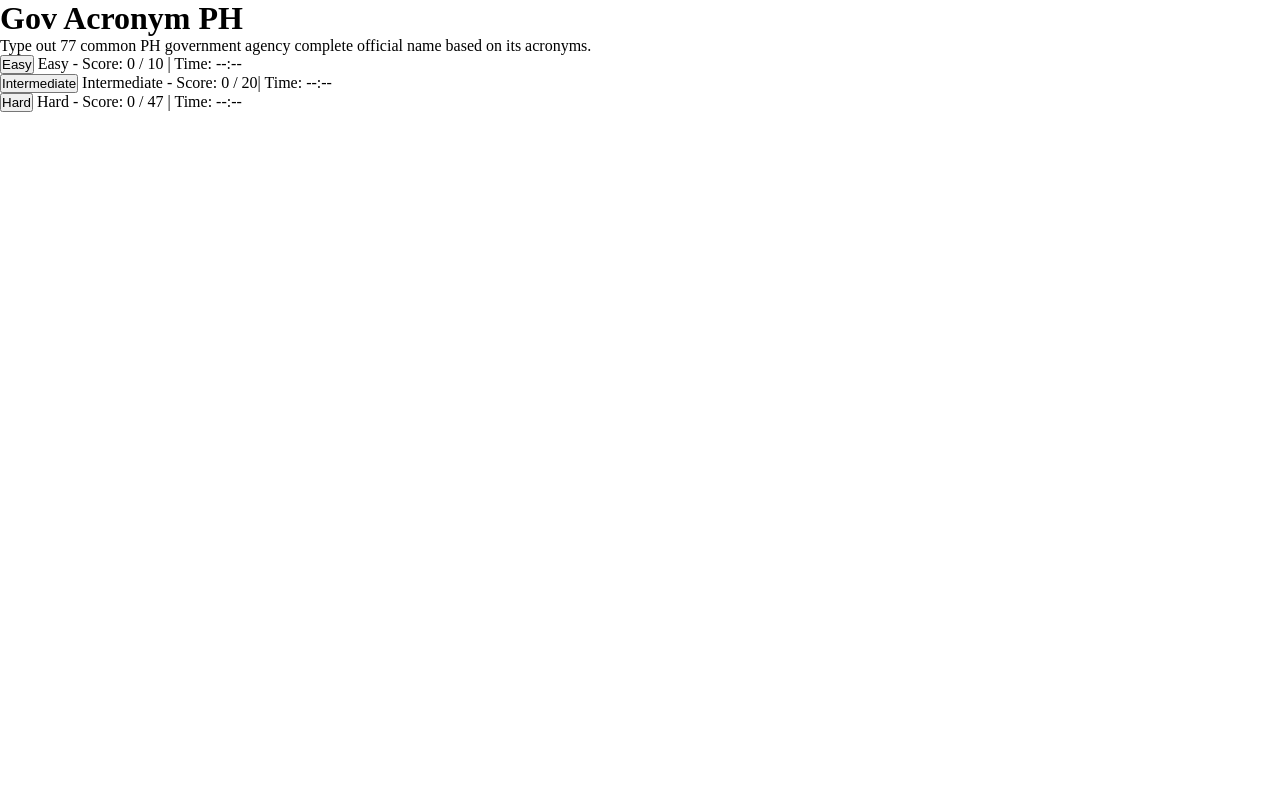
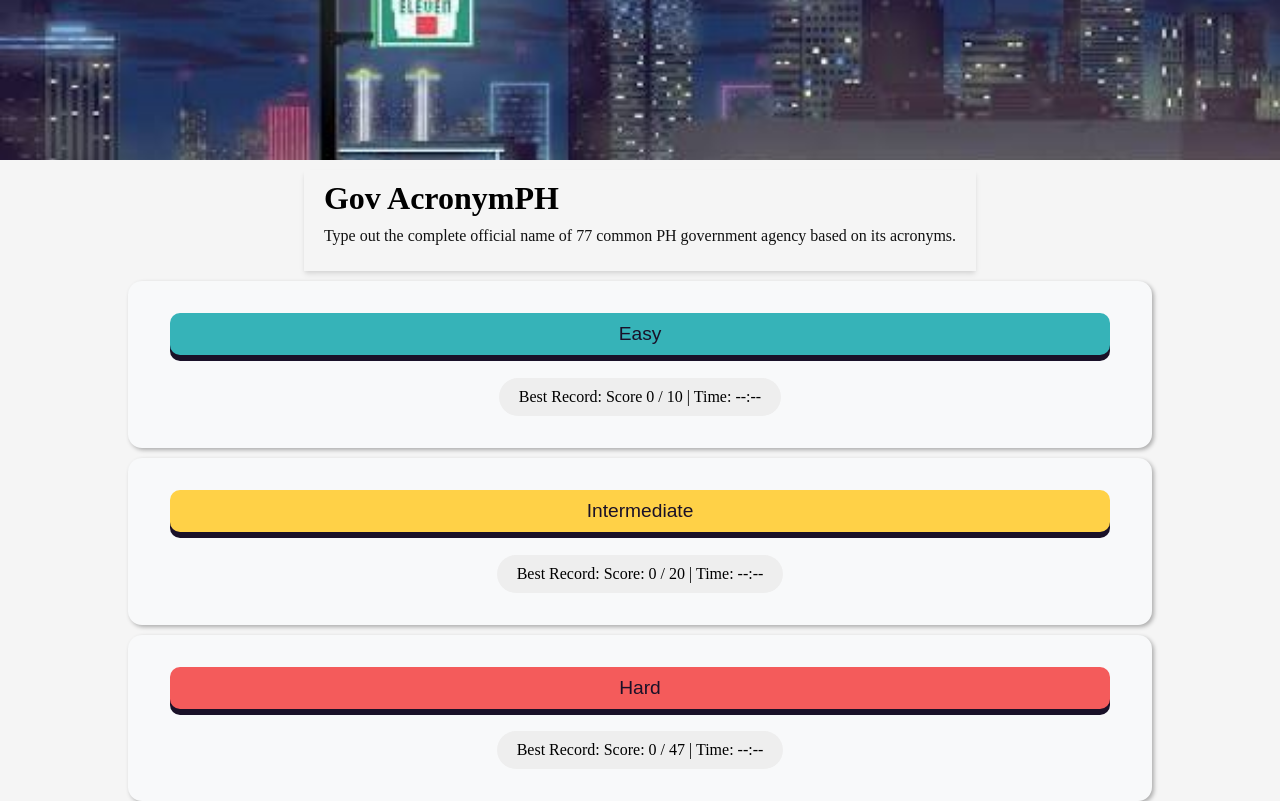
Before and after one commit to isaacnicomedez/gov-acronym-ph, a plain HTML site: page index.html in a window 1280 px wide. Drawn offline with Linux system fonts and the light colour scheme.

Commit message:
Add styling for homePage

```diff
--- a/index.html
+++ b/index.html
@@ -10,21 +10,24 @@
 
 <body>
     <div id="home">
+        <div class="banner">
+            <img src="img/image.png" alt="Nightsky Philippines">
+        </div>
         <header>
-            <h1>Gov Acronym PH</h1>
-            <p>Type out 77 common PH government agency complete official name based on its acronyms.</p>
+            <h1>Gov AcronymPH</h1>
+            <p>Type out the complete official name of 77 common PH government agency based on its acronyms.</p>
         </header>
         <div class="cards">
             <button class="easy-btn start-btn">Easy</button>
-            <span class="easy-high-score"></span>
+            <span class="easy-high-score hs"></span>
         </div>
         <div class="cards">
             <button class="intermediate-btn start-btn">Intermediate</button>
-            <span class="intermediate-high-score"></span>
+            <span class="intermediate-high-score hs"></span>
         </div>
         <div class="cards">
             <button class="hard-btn start-btn">Hard</button>
-            <span class="hard-high-score"></span>
+            <span class="hard-high-score hs"></span>
         </div>
     </div>
     <div id="game">
--- a/scripts/script.js
+++ b/scripts/script.js
@@ -20,13 +20,13 @@ function renderPages() {
         const hardBest = getHighScore("hard");
 
         if (easyHighScoreEl) {
-            easyHighScoreEl.textContent = `Easy - Score: ${easyBest.score} / ${easySet.length} | Time: ${easyBest.time}`;
+            easyHighScoreEl.textContent = `Best Record: Score ${easyBest.score} / ${easySet.length} | Time: ${easyBest.time}`;
         }
         if (intermediateHighScoreEl) {
-            intermediateHighScoreEl.textContent = `Intermediate - Score: ${interBest.score} / ${intermediateSet.length}| Time: ${interBest.time}`;
+            intermediateHighScoreEl.textContent = `Best Record: Score: ${interBest.score} / ${intermediateSet.length} | Time: ${interBest.time}`;
         }
         if (hardHighScoreEl) {
-            hardHighScoreEl.textContent = `Hard - Score: ${hardBest.score} / ${hardSet.length} | Time: ${hardBest.time}`;
+            hardHighScoreEl.textContent = `Best Record: Score: ${hardBest.score} / ${hardSet.length} | Time: ${hardBest.time}`;
         }
     }
 }
--- a/styles/style.css
+++ b/styles/style.css
@@ -2,6 +2,17 @@
     margin: 0;
     padding: 0;
     box-sizing: border-box;
+}
+
+:root {
+    --btn-coral: #f45b5b;
+    --btn-coral-h: #ff6e6e;
+    --btn-yellow: #ffd147;
+    --btn-yellow-h: #ffda66;
+    --btn-teal: #36b3b8;
+    --btn-teal-h: #4bc4c8;
+
+    --btn-outline: #1a1128;
 }
 
 .hide {
@@ -42,6 +53,11 @@
     justify-content: center;
     align-items: center;
     flex-wrap: wrap;
+    gap: 10px;
+}
+
+.subdesc span {
+    text-align: center;
 }
 
 .input-div {
@@ -69,9 +85,95 @@ input {
     border-radius: 20px;
 }
 
-.subdesc {
+.banner {
+    width: 100%;
+    height: 160px;
+    overflow: hidden;
+}
+
+img {
+    width: 100%;
+    height: 100%;
+    object-fit: cover;
+}
+
+#home {
     display: flex;
-    justify-content: center;
+    flex-direction: column;
+    gap: 10px;
+    align-items: center;
+    background-color: whitesmoke;
+}
+
+header {
+    display: flex;
+    flex-direction: column;
+    padding: 10px 20px 26px 20px;
+    gap: 10px;
+    box-shadow: 0 4px 6px -1px rgba(0, 0, 0, 0.1), 0 2px 4px -1px rgba(0, 0, 0, 0.06)
+}
+header p {
+    color: #111;
+}
+
+.cards {
+    background-color: #f8f9fa;
+    display: flex;
+    flex-direction: column;
     align-items: center;
     gap: 10px;
+    width: 80%;
+    padding: 2rem 2.6rem;
+    border-radius: 14px;
+    box-shadow: 2px 2px 4px rgba(0, 0, 0, 0.3)
 }
+
+.start-btn {
+    font-size: 1.2em;
+    padding: 10px 0;
+    width: 100%;
+    border-radius: 10px;
+    border: none;
+}
+
+button {
+    text-decoration: none;
+    color: var(--btn-outline);
+    background-color: var(--btn-coral);
+    border: 2px solid var(--btn-outline);
+    padding: 12px 24px;
+    border-radius: 8px;
+    box-shadow: 0 6px 0 var(--btn-outline);
+    width: 10em;
+    text-align: center;
+    margin-bottom: 0.8rem;
+}
+
+button:active {
+    transform: translateY(4px);
+    box-shadow: 0 2px 0 var(--btn-outline);
+}
+
+.easy-btn {
+    background-color: var(--btn-teal);
+}.easy-btn:hover {
+    background-color: var(--btn-teal-h);
+}
+
+.intermediate-btn {
+    background-color: var(--btn-yellow);
+}.intermediate-btn:hover {
+    background-color: var(--btn-yellow-h);
+}
+
+.hard-btn {
+    background-color: var(--btn-coral);
+}.hard-btn:hover {
+    background-color: var(--btn-coral-h);
+}
+
+.hs {
+    background-color: #eee;
+    padding: 10px 20px;
+    border-radius: 20px;
+}
```
Also changed, not shown: img/image.png (added).
